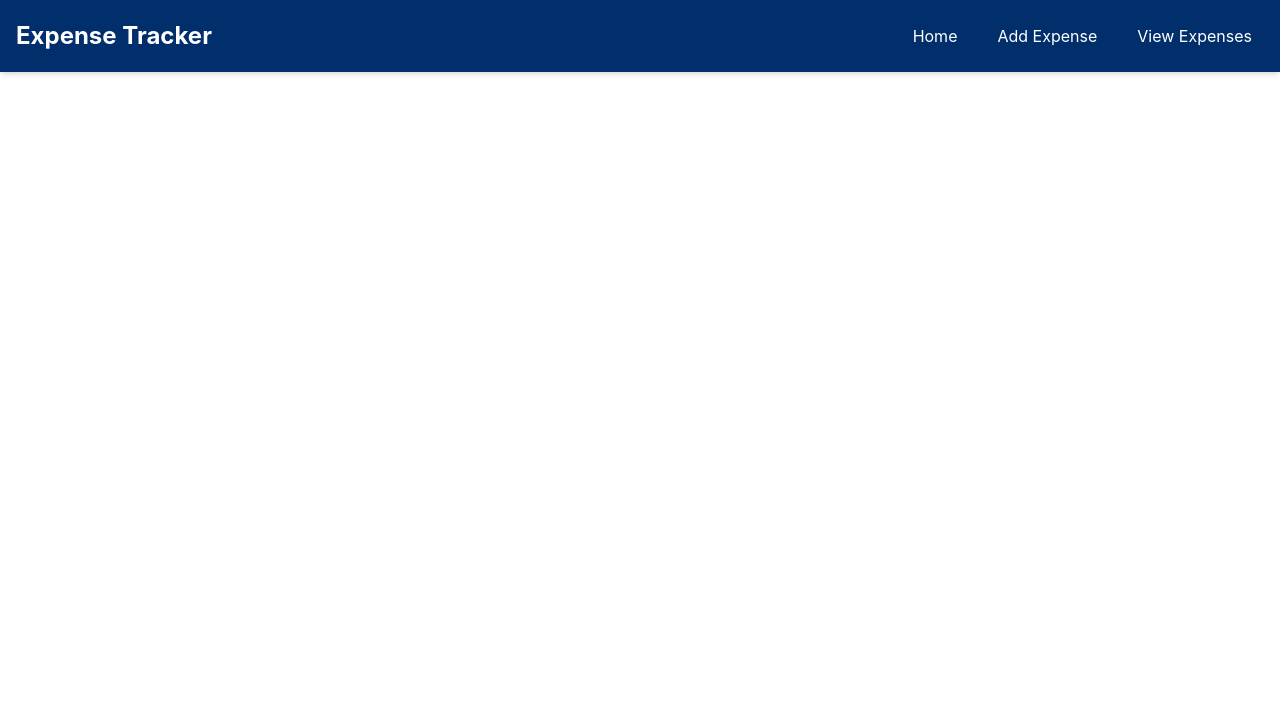
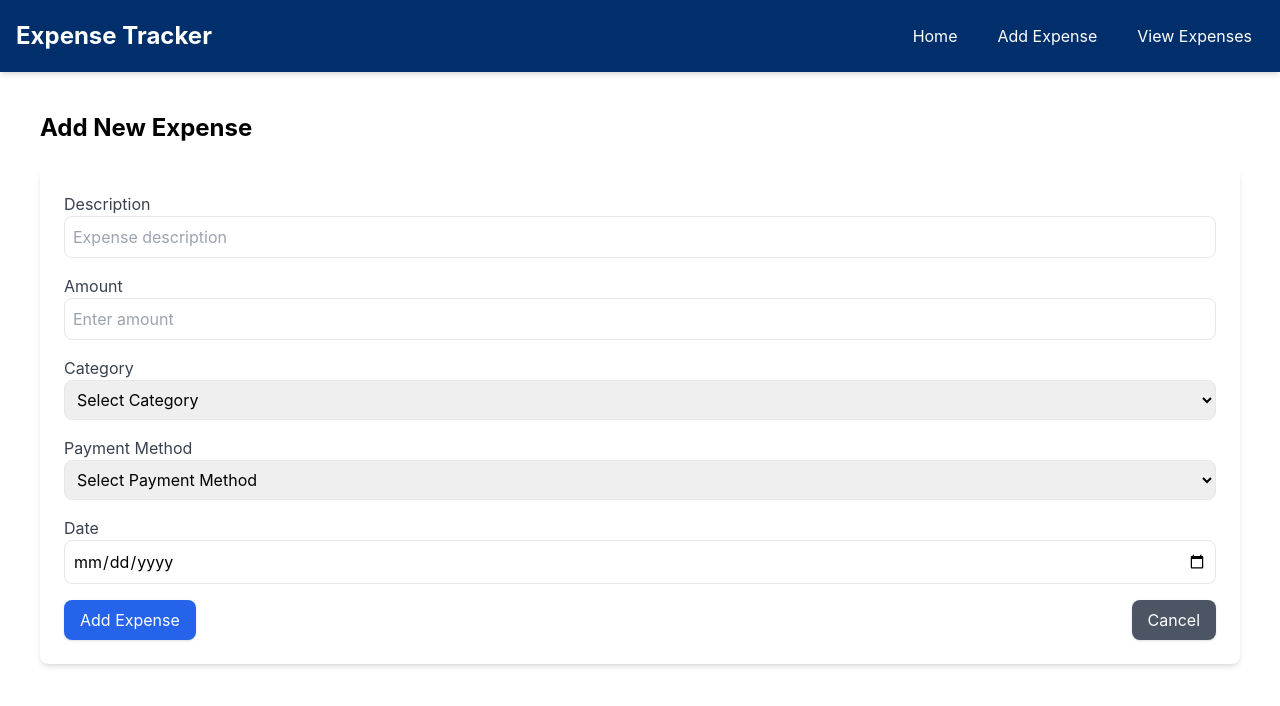
Before and after one commit to PranavPrashar/personal-expense-tracker, a React (Create React App) app: page /add in a window 1280 px wide. Shown: the top 706 px of the page. Built offline with nearby package versions, Linux system fonts and the light colour scheme.

Commit message:
Updates to main dashboard adding edit and delete buttons, Working on page for add expenses

```diff
--- a/src/App.js
+++ b/src/App.js
@@ -2,7 +2,7 @@ import React from 'react';
 import { BrowserRouter as Router, Route, Routes } from 'react-router-dom';
 import Navbar from './components/Navbar';
 import Dashboard from './pages/Dashboard'; // Import Dashboard
-// import AddExpense from './pages/AddExpense';
+import AddExpense from './pages/AddExpense';
 // import ExpenseList from './pages/ExpenseList';
 
 function App() {
@@ -12,7 +12,7 @@ function App() {
       <div className="container mx-auto p-4">
         <Routes>  {/* Use Routes instead of Switch */}
           <Route path="/" element={<Dashboard />} />  {/* Use element instead of component */}
-          {/* <Route path="/add" element={<AddExpense />} /> */}
+          <Route path="/add" element={<AddExpense />} />
           {/* <Route path="/expenses" element={<ExpenseList />} /> */}
         </Routes>
       </div>
--- a/src/pages/AddExpense.js
+++ b/src/pages/AddExpense.js
@@ -0,0 +1,124 @@
+import React, { useState } from 'react';
+import { useNavigate } from 'react-router-dom';
+import axios from 'axios';
+
+const AddExpense = () => {
+  const [description, setDescription] = useState('');
+  const [amount, setAmount] = useState('');
+  const [category, setCategory] = useState('');
+  const [paymentMethod, setPaymentMethod] = useState('');
+  const [date, setDate] = useState('');
+  const navigate = useNavigate();
+
+  const handleSubmit = async (e) => {
+    e.preventDefault();
+
+    // Create a new expense object
+    const newExpense = {
+      description,
+      amount: parseFloat(amount),
+      category,
+      paymentMethod,
+      date,
+    };
+
+    // Send the new expense to the server
+    try {
+      await axios.post('http://localhost:3001/expenses', newExpense);
+      navigate('/'); // Redirect back to the dashboard after submission
+    } catch (error) {
+      console.error('Error adding expense:', error);
+    }
+  };
+
+  return (
+    <div className="container mx-auto p-6">
+      <h1 className="text-2xl font-bold mb-6">Add New Expense</h1>
+      <form onSubmit={handleSubmit} className="bg-white p-6 rounded-lg shadow-md">
+        <div className="mb-4">
+          <label className="block text-gray-700" htmlFor="description">Description</label>
+          <input
+            type="text"
+            value={description}
+            onChange={(e) => setDescription(e.target.value)}
+            className="border p-2 w-full rounded-lg"
+            placeholder="Expense description"
+            id="description"
+          />
+        </div>
+
+        <div className="mb-4">
+          <label className="block text-gray-700" htmlFor="amount">Amount</label>
+          <input
+            type="number"
+            value={amount}
+            onChange={(e) => setAmount(e.target.value)}
+            className="border p-2 w-full rounded-lg"
+            placeholder="Enter amount"
+            min={0}
+            id="amount"
+          />
+        </div>
+
+        <div className="mb-4">
+          <label className="block text-gray-700" htmlFor="category">Category</label>
+          <select
+            value={category}
+            onChange={(e) => setCategory(e.target.value)}
+            className="border p-2 w-full rounded-lg"
+            id="category"
+          >
+            <option value="">Select Category</option>
+            <option value="Food">Food</option>
+            <option value="Transportation">Transportation</option>
+            <option value="Entertainment">Entertainment</option>
+          </select>
+        </div>
+
+        <div className="mb-4">
+          <label className="block text-gray-700" htmlFor="payment">Payment Method</label>
+          <select
+            value={paymentMethod}
+            onChange={(e) => setPaymentMethod(e.target.value)}
+            className="border p-2 w-full rounded-lg"
+            id="payment"
+          >
+            <option value="">Select Payment Method</option>
+            <option value="Credit Card">Credit Card</option>
+            <option value="Cash">Cash</option>
+            <option value="Debit Card">Debit Card</option>
+          </select>
+        </div>
+
+        <div className="mb-4">
+          <label className="block text-gray-700" htmlFor="date">Date</label>
+          <input
+            type="date"
+            value={date}
+            onChange={(e) => setDate(e.target.value)}
+            className="border p-2 w-full rounded-lg"
+            id="date"
+          />
+        </div>
+
+        <div className="flex justify-between">
+          <button
+            type="submit"
+            className="bg-blue-600 text-white px-4 py-2 rounded-lg shadow hover:bg-blue-500"
+          >
+            Add Expense
+          </button>
+          <button
+            type="button"
+            className="bg-gray-600 text-white px-4 py-2 rounded-lg shadow hover:bg-gray-500"
+            onClick={() => navigate('/')}
+          >
+            Cancel
+          </button>
+        </div>
+      </form>
+    </div>
+  );
+};
+
+export default AddExpense;
--- a/src/pages/Dashboard.js
+++ b/src/pages/Dashboard.js
@@ -1,27 +1,18 @@
 // src/pages/Dashboard.js
 import React, { useEffect, useState } from 'react';
-import { Link } from 'react-router-dom';
+import { Link, useHistory } from 'react-router-dom';
 import TotalExpenses from '../components/TotalExpenses';
-
 import axios from 'axios';
 
 const Dashboard = () => {
-  // Example data (in a real app, you'd fetch this from state or a backend)
-//   const expenses = [
-//     { id: 1, date: '2024-01-15', category: 'Food', description: 'Groceries', amount: 50 },
-//     { id: 2, date: '2024-01-16', category: 'Transportation', description: 'Bus Ticket', amount: 3 },
-//     { id: 3, date: '2024-01-17', category: 'Entertainment', description: 'Movie Ticket', amount: 12 },
-//   ];
-
   const [expenses, setExpenses] = useState([]);
 
-
-  useEffect(()=>{
-    axios.get("http://localhost:3001/expenses").then((response)=>{
-        console.log(response.data)
-        setExpenses(response.data)
-    })
-  },[])
+  useEffect(() => {
+    // Fetch the expenses from the server
+    axios.get('http://localhost:3001/expenses')
+      .then((response) => setExpenses(response.data))
+      .catch((error) => console.error(error));
+  }, []);
 
   // Calculate total expenses
   const totalExpenses = expenses.reduce((total, expense) => total + expense.amount, 0);
@@ -29,7 +20,7 @@ const Dashboard = () => {
   return (
     <div className="container mx-auto p-6">
       {/* Summary Section */}
-      <TotalExpenses total={totalExpenses}/>
+      <TotalExpenses total={totalExpenses} />
 
       {/* Recent Expenses Section */}
       <div className="bg-white p-6 rounded-lg shadow-md mb-6">
@@ -41,6 +32,7 @@ const Dashboard = () => {
               <th className="px-4 py-2">Category</th>
               <th className="px-4 py-2">Description</th>
               <th className="px-4 py-2">Amount</th>
+              <th className="px-4 py-2">Actions</th>
             </tr>
           </thead>
           <tbody>
@@ -50,6 +42,23 @@ const Dashboard = () => {
                 <td className="border px-4 py-2">{expense.category}</td>
                 <td className="border px-4 py-2">{expense.description}</td>
                 <td className="border px-4 py-2">${expense.amount}</td>
+                <td className="border px-4 py-2 flex items-center justify-center">
+                  {/* Edit button */}
+                  <Link
+                    to={`/edit/${expense.id}`}
+                    className="bg-blue-600 text-white px-3 py-1 rounded mr-2 w-20 text-center"
+                  >
+                    Edit
+                  </Link>
+
+                  {/* Delete button */}
+                  <Link
+                    to={`/delete/${expense.id}`}
+                    className="bg-red-600 text-white px-3 py-1 rounded w-20 text-center"
+                  >
+                    Delete
+                  </Link>
+                </td>
               </tr>
             ))}
           </tbody>
```
